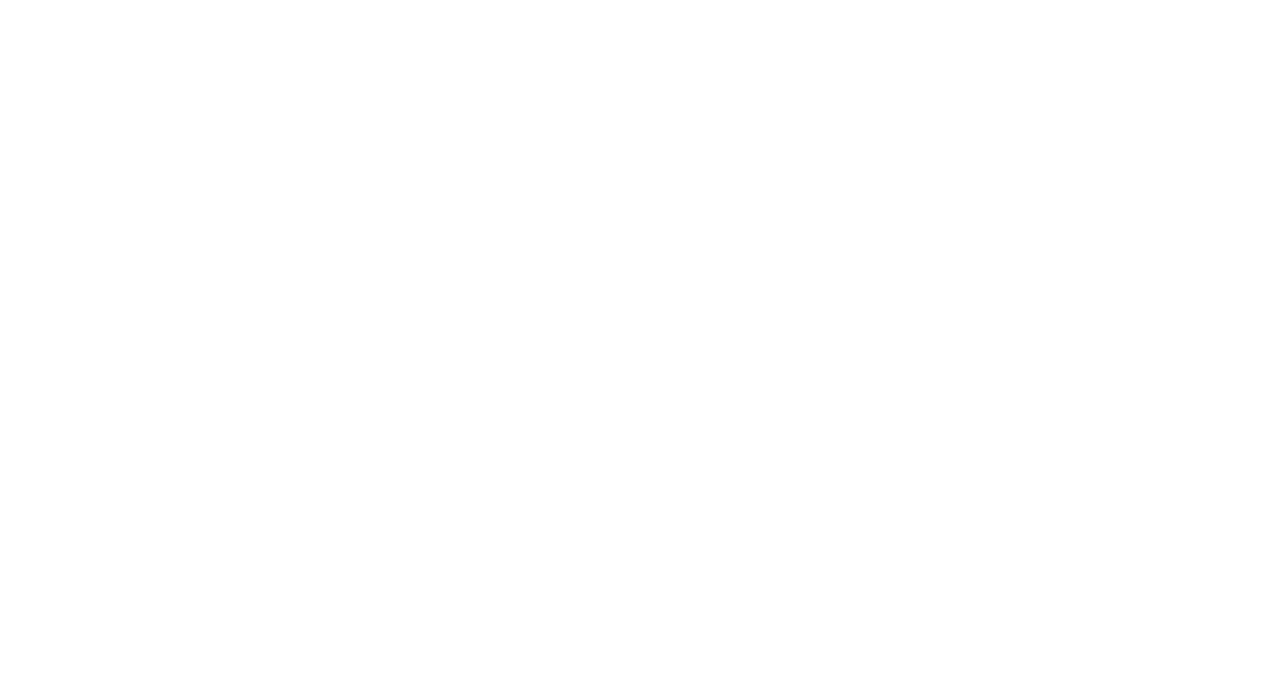
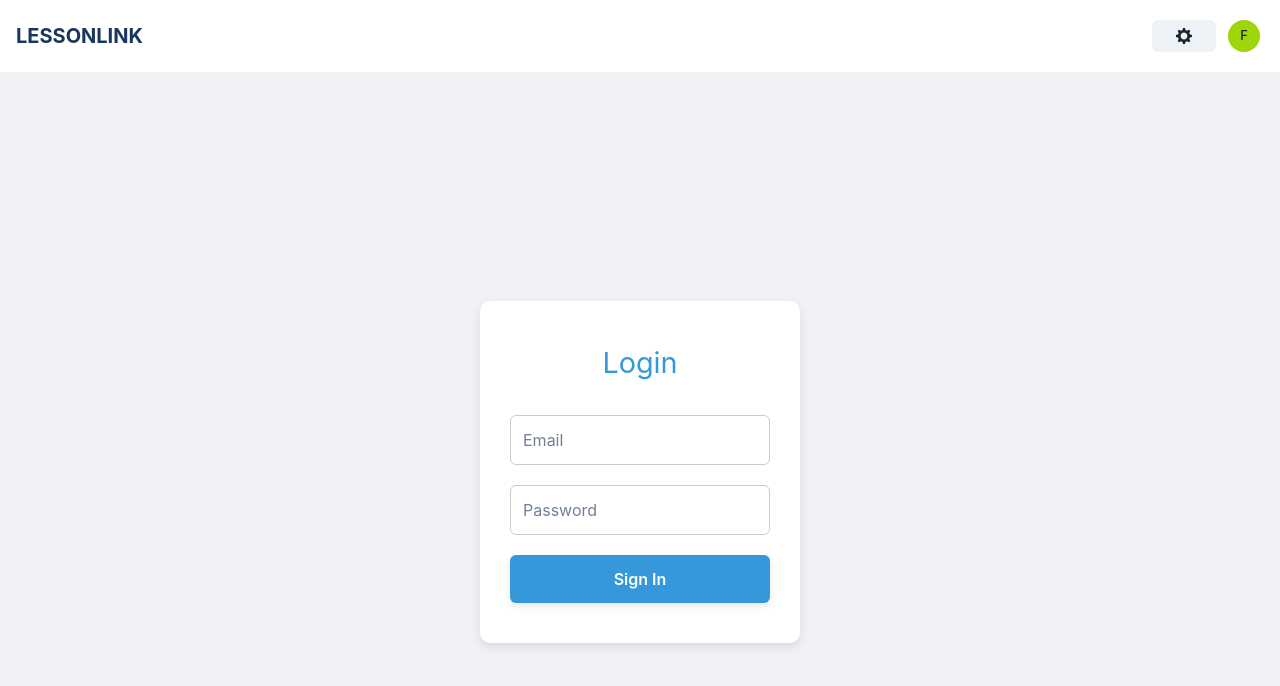
Before and after one commit to WallyMagill/lessonlink, a React (Vite) app in the folder project-client/: page /login in a window 1280 px wide. Before the commit this address had no page. Shown: the top 686 px of the page. Built offline with nearby package versions, Linux system fonts and the light colour scheme.

Commit message:
Login Page Up

```diff
--- a/project-client/src/App.jsx
+++ b/project-client/src/App.jsx
@@ -19,11 +19,11 @@ import React from 'react';
 import { unstable_HistoryRouter as HistoryRouter, Routes, Route } from 'react-router-dom';
 import { createBrowserHistory } from 'history';
 import { Provider } from './components/ui/provider';
-import Home from './pages/Home';
 import LessonEditorPage from './pages/LessonEditorPage';
 import ProfilePage from './pages/ProfilePage';
 import DashboardPage from './pages/DashboardPage';
 import LandingPage from './pages/landing_view';
+import LoginPage from './pages/LoginPage';
 
 // we use history to silence the warning about using an outdated version of react, line generated by A.I.
 const history = createBrowserHistory(); // this also allows us pass new future flags of upcoming React Router v7
@@ -39,11 +39,11 @@ function App() {
         }}
       >
         <Routes>
-          <Route path="/" element={<Home />} />
+          <Route path="/" element={<LandingPage />} />
           <Route path="/edit" element={<LessonEditorPage />} />
           <Route path="/profile" element={<ProfilePage />} />
           <Route path="/dashboard" element={<DashboardPage />} />
-          <Route path="/land" element={<LandingPage />} />
+          <Route path="/login" element={<LoginPage />} />
         </Routes>
       </HistoryRouter>
     </Provider>
--- a/project-client/src/pages/LoginPage.jsx
+++ b/project-client/src/pages/LoginPage.jsx
@@ -0,0 +1,45 @@
+import React, { useState } from 'react';
+import '../styles/LoginPage.css';
+import Header from '../components/Header';
+
+function LoginPage() {
+  const [email, setEmail] = useState('');
+  const [password, setPassword] = useState('');
+
+  const handleLogin = (e) => {
+    e.preventDefault();
+    console.log('Login attempted with:', { email, password });
+  };
+
+  return (
+    <><Header />
+      <div className="login-container">
+        <form className="login-form" onSubmit={handleLogin}>
+          <h2>Login</h2>
+
+          <input
+            type="email"
+            placeholder="Email"
+            value={email}
+            onChange={(e) => setEmail(e.target.value)}
+            required
+            aria-label="Email"
+          />
+
+          <input
+            type="password"
+            placeholder="Password"
+            value={password}
+            onChange={(e) => setPassword(e.target.value)}
+            required
+            aria-label="Password"
+          />
+
+          <button type="submit" className="cta-button">Sign In</button>
+        </form>
+      </div>
+    </>
+  );
+}
+
+export default LoginPage;
--- /dev/null
+++ b/project-client/src/styles/LoginPage.css
@@ -0,0 +1,55 @@
+.login-container {
+    display: flex;
+    justify-content: center;
+    align-items: center;
+    height: 100vh;
+    background-color: #f0f2f5;
+}
+
+.login-form {
+    background-color: #ffffff;
+    padding: 40px 30px;
+    border-radius: 10px;
+    box-shadow: 0 4px 10px rgba(0, 0, 0, 0.1);
+    width: 320px;
+    display: flex;
+    flex-direction: column;
+    gap: 20px;
+}
+
+.login-form h2 {
+    text-align: center;
+    margin-bottom: 10px;
+    color: #3498db;
+    font-size: 1.8rem;
+}
+
+.login-form input[type="email"],
+.login-form input[type="password"] {
+    padding: 12px;
+    font-size: 1rem;
+    border: 1px solid #ccc;
+    border-radius: 6px;
+    transition: border-color 0.3s;
+}
+
+.login-form input:focus {
+    border-color: #3498db;
+    outline: none;
+    box-shadow: 0 0 0 2px rgba(52, 152, 219, 0.2);
+}
+
+.cta-button {
+    background-color: #3498db;
+    color: white;
+    padding: 12px;
+    font-size: 1rem;
+    border: none;
+    cursor: pointer;
+    border-radius: 6px;
+    transition: background-color 0.3s ease;
+}
+
+.cta-button:hover {
+    background-color: #2c80b4;
+}
```
